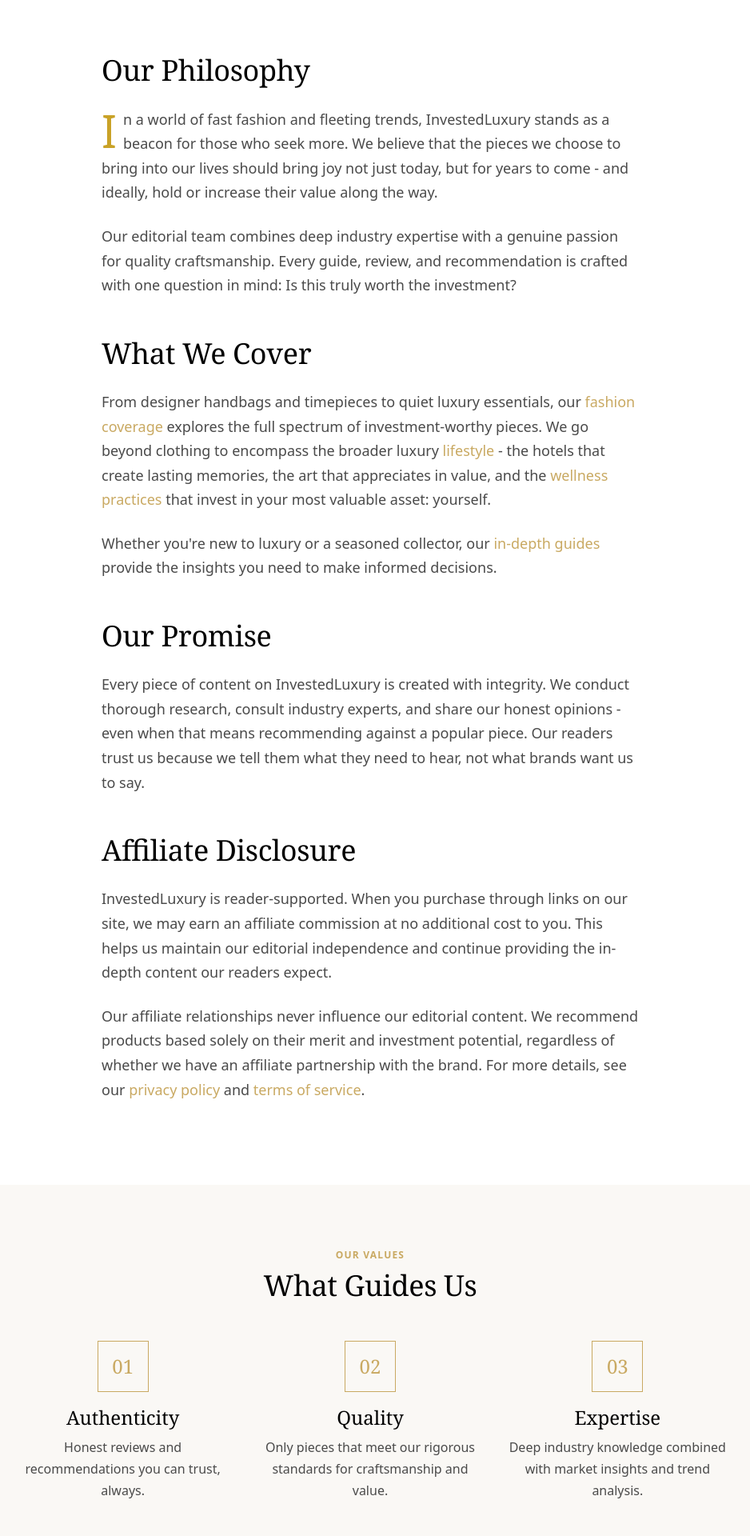
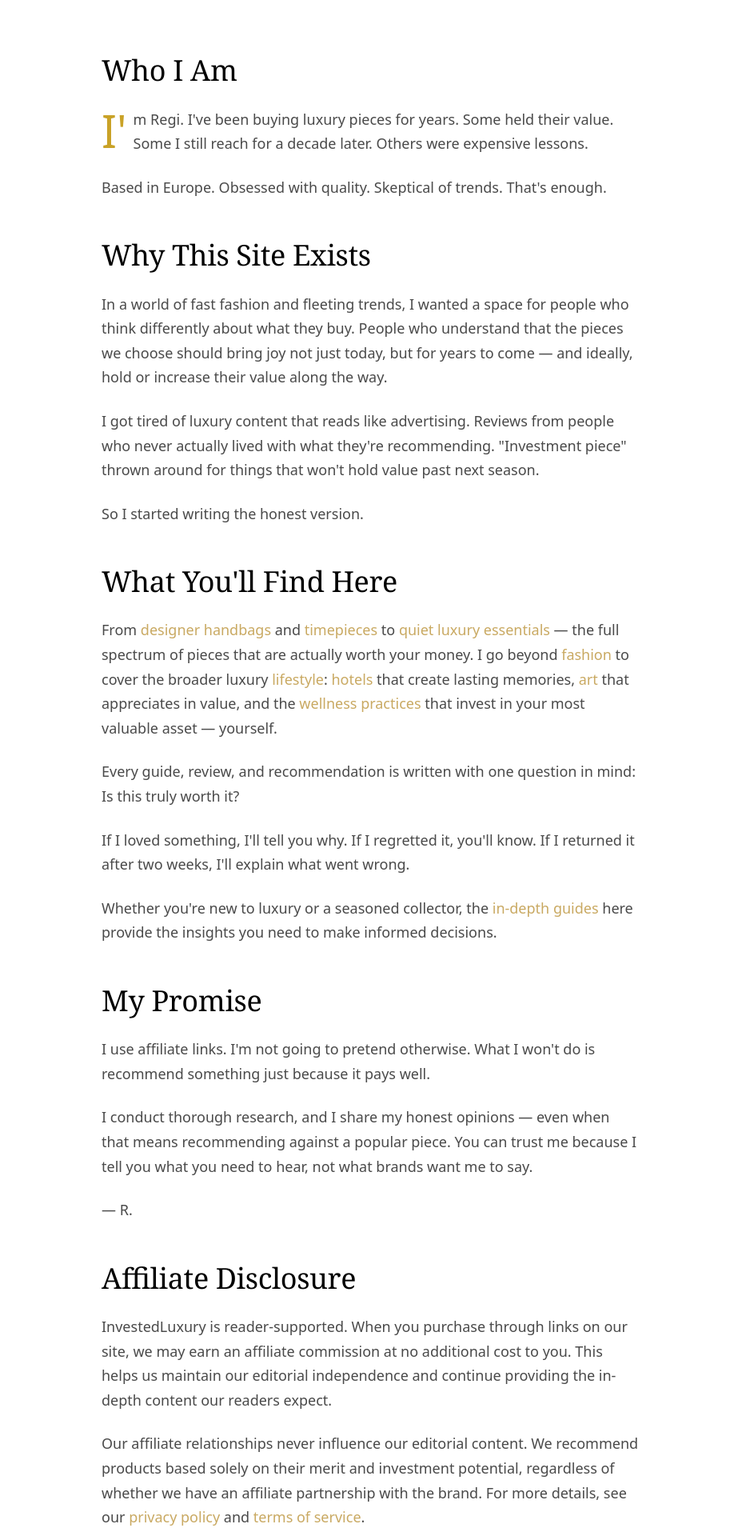
Before and after one commit to regi-dev-prog/invested-luxury, a Next.js app: page /about in a window 1280 px wide. Shown: the part 440-2360 px from the top of the page at 80% size, without its empty margins (177-1115 px from the left). Built offline with nearby package versions, Linux system fonts and the light colour scheme.

Commit message:
Update About page - personal voice, SEO optimization, internal links

```diff
--- a/src/app/about/page.tsx
+++ b/src/app/about/page.tsx
@@ -2,8 +2,14 @@
 import Link from 'next/link';
 
 export const metadata: Metadata = {
-  title: 'About',
-  description: 'Learn about InvestedLuxury - your guide to investment-worthy luxury fashion and lifestyle pieces.',
+  title: 'About Regi | InvestedLuxury - Honest Luxury Reviews & Investment Guides',
+  description: 'Meet Regi, the founder of InvestedLuxury. Years of buying luxury pieces, honest opinions on what\'s worth it, and no sponsored content dressed up as advice.',
+  keywords: ['luxury fashion blog', 'investment pieces', 'honest luxury reviews', 'quiet luxury', 'designer bag reviews', 'luxury lifestyle'],
+  openGraph: {
+    title: 'About Regi | InvestedLuxury',
+    description: 'Not here to convince you to buy anything. Just here to tell you the truth about what I did — and didn\'t.',
+    type: 'website',
+  },
 };
 
 export default function AboutPage() {
@@ -12,12 +18,12 @@
       {/* Hero */}
       <section className="py-20 bg-cream">
         <div className="container-luxury text-center">
-          <p className="category-badge mb-4">About Us</p>
+          <p className="category-badge mb-4">About</p>
           <h1 className="font-serif text-display text-black mb-6 text-balance max-w-3xl mx-auto">
             The Art of <span className="text-gold">Invested</span> Living
           </h1>
           <p className="text-body-lg text-charcoal max-w-2xl mx-auto">
-            Where discerning taste meets timeless value. We curate the extraordinary for those who understand that true luxury is an investment.
+            Not here to convince you to buy anything. Just here to tell you the truth about what I did — and didn't.
           </p>
         </div>
       </section>
@@ -26,26 +32,49 @@
       <section className="py-20 bg-white">
         <div className="container-luxury">
           <div className="max-w-article mx-auto">
-            <h2 className="font-serif text-headline text-black mb-6">Our Philosophy</h2>
+            <h2 className="font-serif text-headline text-black mb-6">Who I Am</h2>
             <div className="article-content">
               <p>
-                In a world of fast fashion and fleeting trends, InvestedLuxury stands as a beacon for those who seek more. We believe that the pieces we choose to bring into our lives should bring joy not just today, but for years to come - and ideally, hold or increase their value along the way.
+                I'm Regi. I've been buying luxury pieces for years. Some held their value. Some I still reach for a decade later. Others were expensive lessons.
               </p>
               <p>
-                Our editorial team combines deep industry expertise with a genuine passion for quality craftsmanship. Every guide, review, and recommendation is crafted with one question in mind: Is this truly worth the investment?
+                Based in Europe. Obsessed with quality. Skeptical of trends. That's enough.
               </p>
 
-              <h2>What We Cover</h2>
+              <h2>Why This Site Exists</h2>
               <p>
-                From designer handbags and timepieces to quiet luxury essentials, our <Link href="/fashion" className="text-gold hover:underline">fashion coverage</Link> explores the full spectrum of investment-worthy pieces. We go beyond clothing to encompass the broader luxury <Link href="/lifestyle" className="text-gold hover:underline">lifestyle</Link> - the hotels that create lasting memories, the art that appreciates in value, and the <Link href="/wellness" className="text-gold hover:underline">wellness practices</Link> that invest in your most valuable asset: yourself.
+                In a world of fast fashion and fleeting trends, I wanted a space for people who think differently about what they buy. People who understand that the pieces we choose should bring joy not just today, but for years to come — and ideally, hold or increase their value along the way.
               </p>
               <p>
-                Whether you're new to luxury or a seasoned collector, our <Link href="/guides" className="text-gold hover:underline">in-depth guides</Link> provide the insights you need to make informed decisions.
+                I got tired of luxury content that reads like advertising. Reviews from people who never actually lived with what they're recommending. "Investment piece" thrown around for things that won't hold value past next season.
+              </p>
+              <p>
+                So I started writing the honest version.
               </p>
 
-              <h2>Our Promise</h2>
+              <h2>What You'll Find Here</h2>
               <p>
-                Every piece of content on InvestedLuxury is created with integrity. We conduct thorough research, consult industry experts, and share our honest opinions - even when that means recommending against a popular piece. Our readers trust us because we tell them what they need to hear, not what brands want us to say.
+                From <Link href="/fashion/bags" className="text-gold hover:underline">designer handbags</Link> and <Link href="/fashion/watches" className="text-gold hover:underline">timepieces</Link> to <Link href="/fashion/quiet-luxury" className="text-gold hover:underline">quiet luxury essentials</Link> — the full spectrum of pieces that are actually worth your money. I go beyond <Link href="/fashion" className="text-gold hover:underline">fashion</Link> to cover the broader luxury <Link href="/lifestyle" className="text-gold hover:underline">lifestyle</Link>: <Link href="/lifestyle/hotels" className="text-gold hover:underline">hotels</Link> that create lasting memories, <Link href="/lifestyle/art-photography" className="text-gold hover:underline">art</Link> that appreciates in value, and the <Link href="/wellness" className="text-gold hover:underline">wellness practices</Link> that invest in your most valuable asset — yourself.
+              </p>
+              <p>
+                Every guide, review, and recommendation is written with one question in mind: Is this truly worth it?
+              </p>
+              <p>
+                If I loved something, I'll tell you why. If I regretted it, you'll know. If I returned it after two weeks, I'll explain what went wrong.
+              </p>
+              <p>
+                Whether you're new to luxury or a seasoned collector, the <Link href="/guides" className="text-gold hover:underline">in-depth guides</Link> here provide the insights you need to make informed decisions.
+              </p>
+
+              <h2>My Promise</h2>
+              <p>
+                I use affiliate links. I'm not going to pretend otherwise. What I won't do is recommend something just because it pays well.
+              </p>
+              <p>
+                I conduct thorough research, and I share my honest opinions — even when that means recommending against a popular piece. You can trust me because I tell you what you need to hear, not what brands want me to say.
+              </p>
+              <p className="text-charcoal">
+                — R.
               </p>
 
               <h2 id="affiliate-disclosure">Affiliate Disclosure</h2>
@@ -64,8 +93,8 @@
       <section className="py-20 bg-cream">
         <div className="container-luxury">
           <div className="text-center mb-12">
-            <p className="category-badge mb-2">Our Values</p>
-            <h2 className="font-serif text-headline text-black">What Guides Us</h2>
+            <p className="category-badge mb-2">What Guides Me</p>
+            <h2 className="font-serif text-headline text-black">My Values</h2>
           </div>
 
           <div className="grid md:grid-cols-3 gap-8 max-w-4xl mx-auto">
@@ -73,9 +102,9 @@
               <div className="w-16 h-16 mx-auto mb-4 flex items-center justify-center border border-gold">
                 <span className="font-serif text-2xl text-gold">01</span>
               </div>
-              <h3 className="font-serif text-title text-black mb-2">Authenticity</h3>
+              <h3 className="font-serif text-title text-black mb-2">Honesty</h3>
               <p className="text-body text-charcoal">
-                Honest reviews and recommendations you can trust, always.
+                Real opinions, even when they're unpopular. If I regretted a purchase, you'll know.
               </p>
             </div>
 
@@ -85,7 +114,7 @@
               </div>
               <h3 className="font-serif text-title text-black mb-2">Quality</h3>
               <p className="text-body text-charcoal">
-                Only pieces that meet our rigorous standards for craftsmanship and value.
+                Only pieces that meet rigorous standards for craftsmanship and lasting value.
               </p>
             </div>
 
@@ -93,16 +122,44 @@
               <div className="w-16 h-16 mx-auto mb-4 flex items-center justify-center border border-gold">
                 <span className="font-serif text-2xl text-gold">03</span>
               </div>
-              <h3 className="font-serif text-title text-black mb-2">Expertise</h3>
+              <h3 className="font-serif text-title text-black mb-2">Independence</h3>
               <p className="text-body text-charcoal">
-                Deep industry knowledge combined with market insights and trend analysis.
+                No sponsored content pretending to be editorial. My recommendations are my own.
               </p>
             </div>
           </div>
         </div>
       </section>
 
-
+      {/* CTA Section */}
+      <section className="py-16 bg-white">
+        <div className="container-luxury text-center">
+          <h2 className="font-serif text-headline text-black mb-4">Start Exploring</h2>
+          <p className="text-body text-charcoal mb-8 max-w-xl mx-auto">
+            Ready to discover what's actually worth your investment?
+          </p>
+          <div className="flex flex-wrap justify-center gap-4">
+            <Link
+              href="/fashion/bags"
+              className="px-6 py-3 bg-black text-white font-medium hover:bg-charcoal transition-colors"
+            >
+              Investment Bags
+            </Link>
+            <Link
+              href="/guides/investment"
+              className="px-6 py-3 border border-black text-black font-medium hover:bg-cream transition-colors"
+            >
+              Investment Guides
+            </Link>
+            <Link
+              href="/"
+              className="px-6 py-3 border border-black text-black font-medium hover:bg-cream transition-colors"
+            >
+              Latest Articles
+            </Link>
+          </div>
+        </div>
+      </section>
     </>
   );
 }
```
